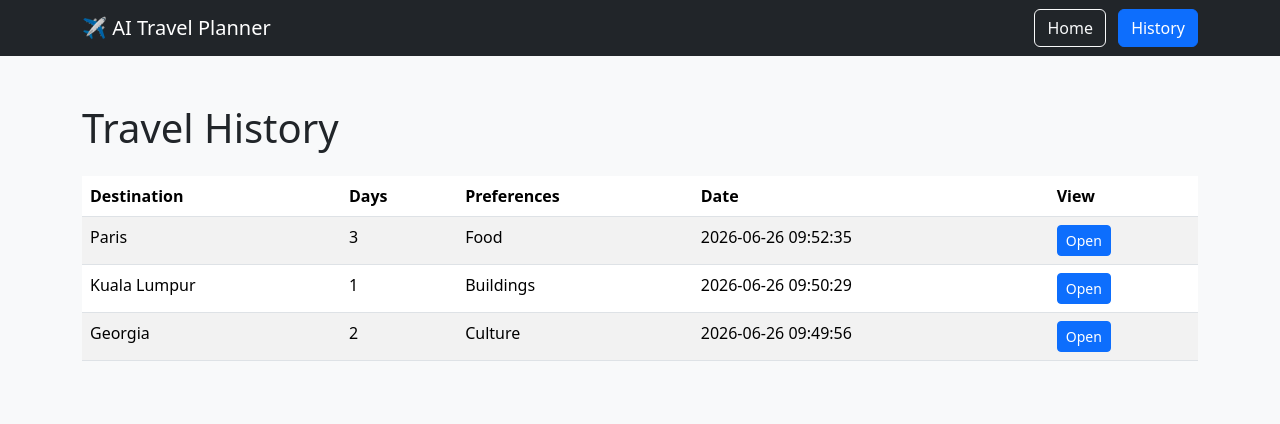
After one commit to maxerrmax/travel-planner, a Flask app: page /history in a window 1280 px wide. The commit adds this page. Shown: the top 424 px of the page. Run offline with Flask 3, Linux system fonts and the light colour scheme; data comes from the database, SQL or seed files in the repository; both versions use the stored data as it was after the commit.

Commit message:
Created Database and History

```diff
--- a/app/__init__.py
+++ b/app/__init__.py
@@ -1,7 +1,11 @@
 from flask import Flask
+from .database import init_db
 
 def create_app():
     app = Flask(__name__, template_folder="../templates")
+
+    # Crear la base de dades si no existeix
+    init_db()
 
     from .routes import main
     app.register_blueprint(main)
--- /dev/null
+++ b/app/database.py
@@ -0,0 +1,65 @@
+import sqlite3
+
+DB_NAME = "travel_plans.db"
+
+def init_db():
+    conn = sqlite3.connect(DB_NAME)
+    cursor = conn.cursor()
+
+    cursor.execute("""
+        CREATE TABLE IF NOT EXISTS itineraries (
+            id INTEGER PRIMARY KEY AUTOINCREMENT,
+            destination TEXT NOT NULL,
+            days INTEGER NOT NULL,
+            preferences TEXT NOT NULL,
+            plan TEXT NOT NULL,
+            created_at TIMESTAMP DEFAULT CURRENT_TIMESTAMP
+        )
+    """)
+
+    conn.commit()
+    conn.close()
+
+def save_itinerary(destination, days, preferences, plan):
+    conn = sqlite3.connect(DB_NAME)
+    cursor = conn.cursor()
+
+    cursor.execute("""
+        INSERT INTO itineraries (destination, days, preferences, plan)
+        VALUES (?, ?, ?, ?)
+    """, (destination, days, preferences, plan))
+
+    conn.commit()
+    conn.close()
+
+def get_all_itineraries():
+    conn = sqlite3.connect(DB_NAME)
+    cursor = conn.cursor()
+
+    cursor.execute("""
+        SELECT id, destination, days, preferences, created_at
+        FROM itineraries
+        ORDER BY created_at DESC
+    """)
+
+    itineraries = cursor.fetchall()
+
+    conn.close()
+
+    return itineraries
+
+def get_itinerary_by_id(id):
+    conn = sqlite3.connect(DB_NAME)
+    cursor = conn.cursor()
+
+    cursor.execute("""
+        SELECT destination, days, preferences, plan
+        FROM itineraries
+        WHERE id = ?
+    """, (id,))
+
+    itinerary = cursor.fetchone()
+
+    conn.close()
+
+    return itinerary
--- a/app/routes.py
+++ b/app/routes.py
@@ -1,5 +1,10 @@
 from flask import Blueprint, render_template, request
 from app.services.ai_service import generate_plan
+from app.database import (
+    save_itinerary,
+    get_all_itineraries,
+    get_itinerary_by_id
+)
 import markdown
 
 main = Blueprint("main", __name__)
@@ -15,12 +20,14 @@ def plan():
     destination = request.form["destination"]
     days = request.form["days"]
     preferences = request.form["Preferences"]
+
     days = int(days) if days else 0
     destination = destination.strip()
     preferences = preferences.strip() if preferences else ""
 
     plan_raw = generate_plan(destination, days, preferences)
     plan = markdown.markdown(plan_raw)
+    save_itinerary(destination, days, preferences, plan)
 
     return render_template(
         "result.html",
@@ -28,3 +35,29 @@ def plan():
         days=days,
         plan=plan
     )
+
+@main.route("/history")
+def history():
+
+    itineraries = get_all_itineraries()
+
+    return render_template(
+        "history.html",
+        itineraries=itineraries
+    )
+
+@main.route("/trip/<int:id>")
+def trip(id):
+
+    itinerary = get_itinerary_by_id(id)
+
+    if itinerary is None:
+        return "Trip not found", 404
+
+    return render_template(
+        "result.html",
+        destination=itinerary[0],
+        days=itinerary[1],
+        preferences= itinerary[2],
+        plan=itinerary[3]
+    )
--- a/templates/base.html
+++ b/templates/base.html
@@ -10,6 +10,25 @@
 </head>
 <body class="bg-light">
 
+<nav class="navbar navbar-expand-lg navbar-dark bg-dark">
+    <div class="container">
+
+        <a class="navbar-brand" href="/">
+            ✈️ AI Travel Planner
+        </a>
+
+        <div class="ms-auto">
+            <a href="/" class="btn btn-outline-light me-2">
+                Home
+            </a>
+
+            <a href="/history" class="btn btn-primary">
+                History
+            </a>
+        </div>
+
+    </div>
+</nav>
     {% block content %}
     {% endblock %}
 
--- /dev/null
+++ b/templates/history.html
@@ -0,0 +1,45 @@
+{% extends "base.html" %}
+
+{% block content %}
+
+<div class="container py-5">
+
+    <h1 class="mb-4">Travel History</h1>
+
+    <table class="table table-striped">
+
+        <thead>
+            <tr>
+                <th>Destination</th>
+                <th>Days</th>
+                <th>Preferences</th>
+                <th>Date</th>
+                <th>View</th>
+            </tr>
+        </thead>
+
+        <tbody>
+
+            {% for trip in itineraries %}
+
+            <tr>
+                <td>{{ trip[1] }}</td>
+                <td>{{ trip[2] }}</td>
+                <td>{{ trip[3] }}</td>
+                <td>{{ trip[4] }}</td>
+                <td>
+                    <a href="/trip/{{ trip[0] }}" class="btn btn-sm btn-primary">
+                        Open
+                    </a>
+                </td>
+            </tr>
+
+            {% endfor %}
+
+        </tbody>
+
+    </table>
+
+</div>
+
+{% endblock %}
```
Also changed, not shown: travel_plans.db (added).
